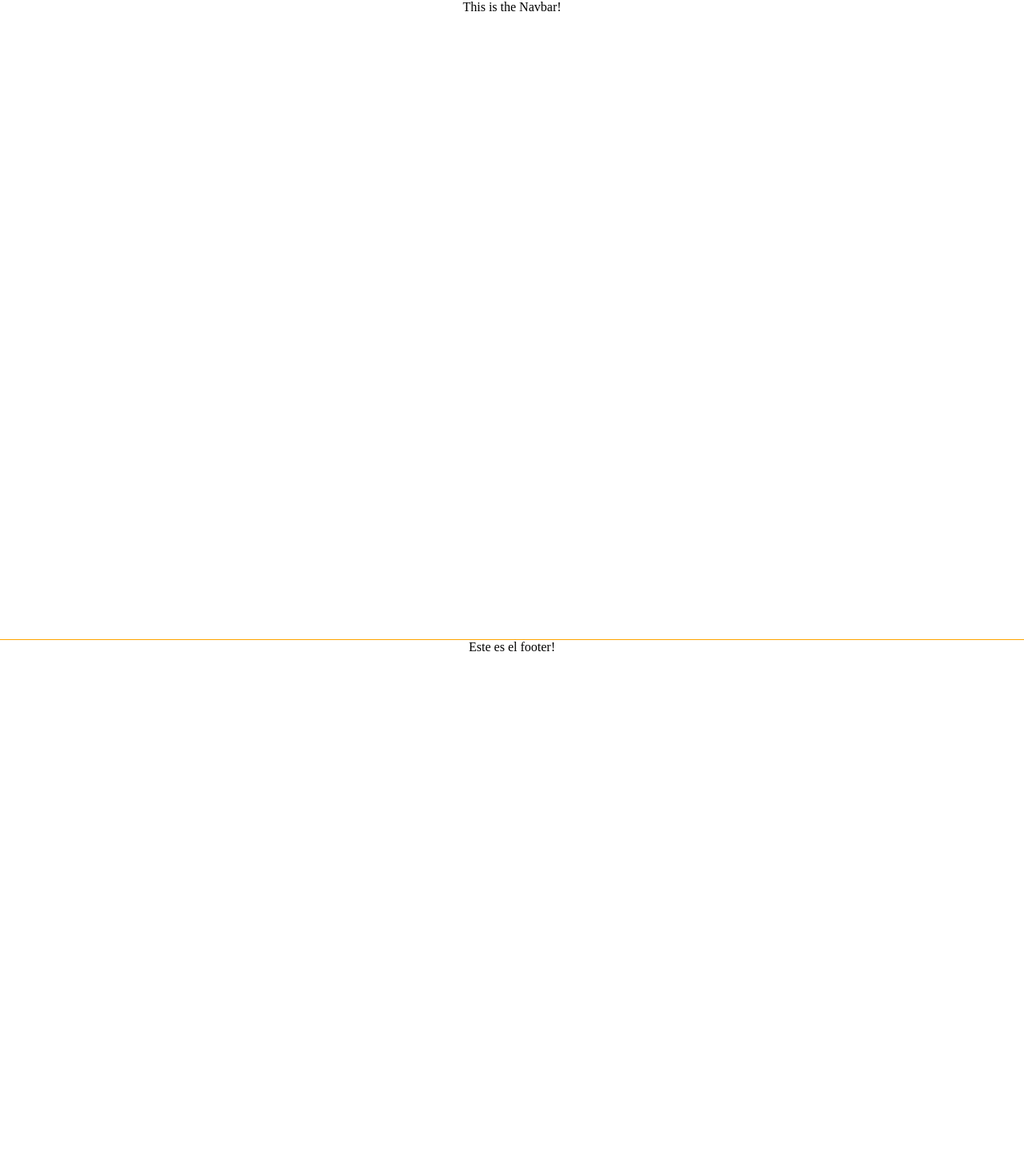
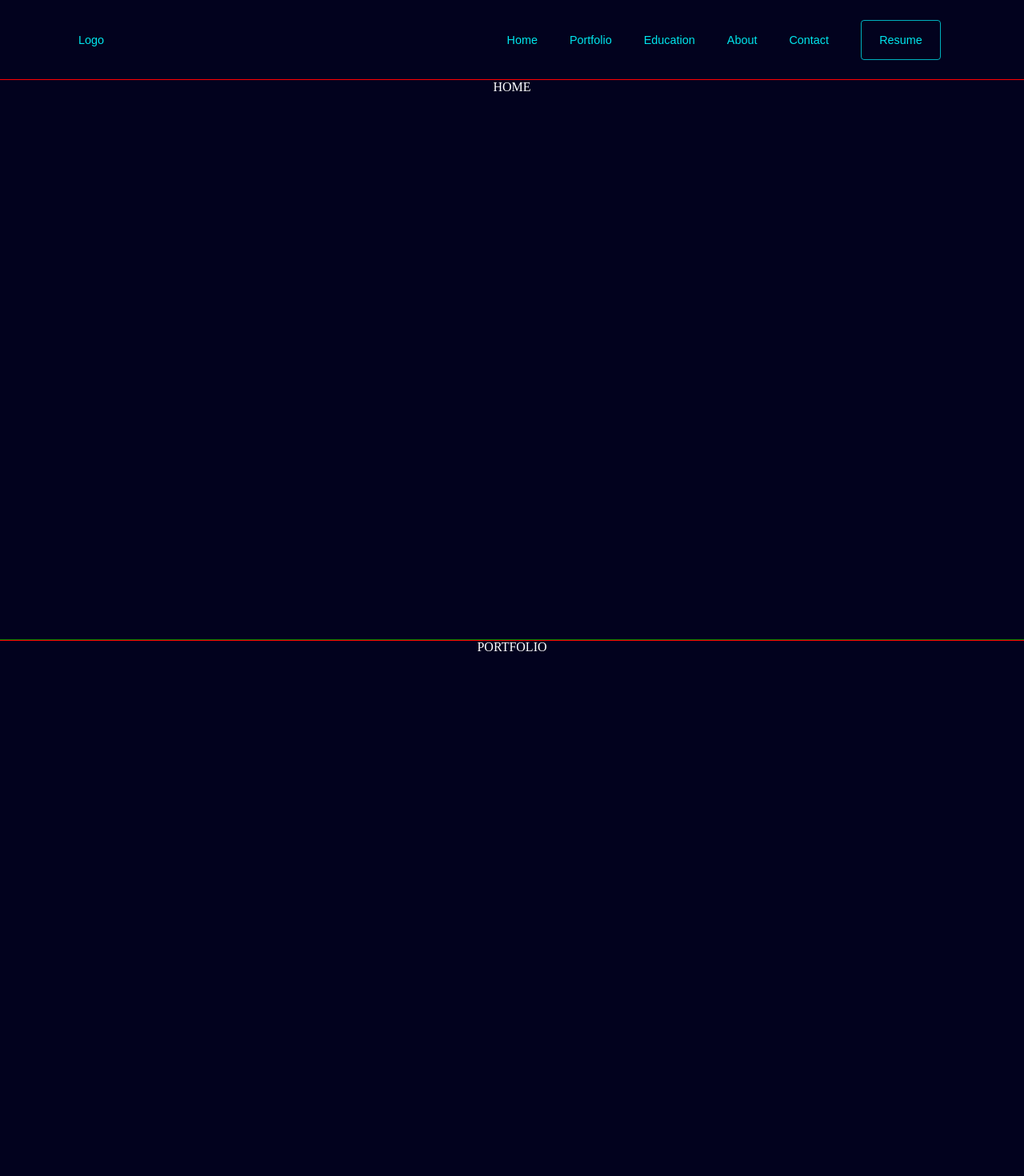
Before and after one commit to xavierperez21/xavierperez21.github.io, a React (Create React App) app: page / in a window 1280 px wide. Shown: the top 1470 px of the page at 80% size. Before the commit the page ends 900 px from the top, so only its background shows below. Built offline with nearby package versions, Linux system fonts and the light colour scheme.

Commit message:
Creating Navbar and starting other sections

```diff
--- a/public/index.html
+++ b/public/index.html
@@ -10,6 +10,7 @@
       content="Web site created using create-react-app"
     />
     <link rel="apple-touch-icon" href="%PUBLIC_URL%/logo192.png" />
+    <link href="https://fonts.googleapis.com/css?family=Lobster" rel="stylesheet" type="text/css">
     <!--
       manifest.json provides metadata used when your web app is installed on a
       user's mobile device or desktop. See https://developers.google.com/web/fundamentals/web-app-manifest/
--- a/src/components/App.jsx
+++ b/src/components/App.jsx
@@ -6,14 +6,27 @@ import Footer from './Footer';
 import './styles/App.css';
 
 function App() {
-  return (
+    return (
     <div className="App">
-      <Navbar/>
-      <div className="content">
-      </div>
-      <Footer/>
+        <Navbar/>
+            <section className="home">
+                HOME
+            </section>
+            <section className="portfolio">
+                PORTFOLIO
+            </section>
+            <section className="education">
+                EDUCATION
+            </section>
+            <section className="about">
+                ABOUT
+            </section>
+            <section className="contact">
+                CONTACT
+            </section>
+        <Footer/>
     </div>
-  );
+    );
 }
 
 export default App;
--- a/src/components/Navbar.jsx
+++ b/src/components/Navbar.jsx
@@ -1,10 +1,20 @@
 import React from 'react';
+
+import './styles/Navbar.css'
 
 class Navbar extends React.Component {
     render() {
         return (
             <div className="Navbar">
-                This is the Navbar!
+                <ul className="navbar__items">
+                    <li className="logo">Logo</li>
+                    <li className="navbar__items-item">Home</li>
+                    <li className="navbar__items-item">Portfolio</li>
+                    <li className="navbar__items-item">Education</li>
+                    <li className="navbar__items-item">About</li>
+                    <li className="navbar__items-item">Contact</li>
+                    <li className="navbar__items-item resume"><span className="resume-text">Resume</span></li>
+                </ul>
             </div>
         );
     }
--- a/src/components/styles/App.css
+++ b/src/components/styles/App.css
@@ -1,4 +1,38 @@
 .App {
+  outline: solid 1px yellow;
   text-align: center;
-  height: 100vh;
+  min-height: 100vh;
+  position: relative;
+  padding-bottom: 100px;
+  color: white
 }
+
+.home {
+  outline: solid 1px red;
+  width: 100%;
+  height: calc(100vh - 100px);
+}
+
+.portfolio {
+  outline: solid 1px green;
+  width: 100%;
+  min-height: 100vh;
+}
+
+.education {
+  outline: solid 1px green;
+  width: 100%;
+  min-height: 100vh;
+}
+
+.about {
+  outline: solid 1px green;
+  width: 100%;
+  min-height: 100vh;
+}
+
+.contact {
+  outline: solid 1px green;
+  width: 100%;
+  min-height: 100vh;
+}
--- a/src/components/styles/Footer.css
+++ b/src/components/styles/Footer.css
@@ -4,5 +4,5 @@
     position: absolute;
     bottom: 0;
     width: 100%;
-
+    color: #F9F9F9;
 }
--- a/src/components/styles/Navbar.css
+++ b/src/components/styles/Navbar.css
@@ -0,0 +1,58 @@
+.Navbar {
+    /* outline: 1px solid blue; */
+    width: 100%;
+    height: 100px;
+    color: #F9F9F9;
+    font-family: sans-serif;
+    font-size: 0.9em;
+    color: #00e6ee;
+}
+
+.navbar__items {
+    /* outline: solid 1px red; */
+    display: flex;
+    width: 90%;
+    height: inherit;
+    align-items: center;
+    justify-content: flex-end;
+    margin: 0 auto;
+
+}
+
+.navbar__items-item {
+    /* outline: 1px solid white; */
+    display: flex;
+    align-items: center;
+    height: 30px;
+    list-style: none;
+    margin-right: 40px;
+    cursor: pointer;
+    transition: 0.3s;
+}
+
+.navbar__items-item:hover {
+    color: white;
+}
+
+.logo {
+    /* outline: 1px solid green; */
+    list-style: none;
+    margin-right: auto;
+    width: 100px;
+}
+
+.resume {
+    border: 1px solid #00e6eec4;
+    width: 100px;
+    height: 50px;
+    border-radius: 4px;
+    display: flex;
+    align-items: center;
+    justify-content: center;
+    transition: 0.4s;
+}
+
+.resume:hover {
+    background-color: #00e1e95d;
+    color: white;
+}
--- a/src/index.css
+++ b/src/index.css
@@ -8,6 +8,5 @@ body {
   display: flex;
   min-height: 100vh;
   flex-flow: column;
-  position: relative;
-  padding-bottom: 100px;
+  background-color: #02021E;
 }
```
Also changed, not shown: 1 other file (tests, documents, lock files or other folders).
